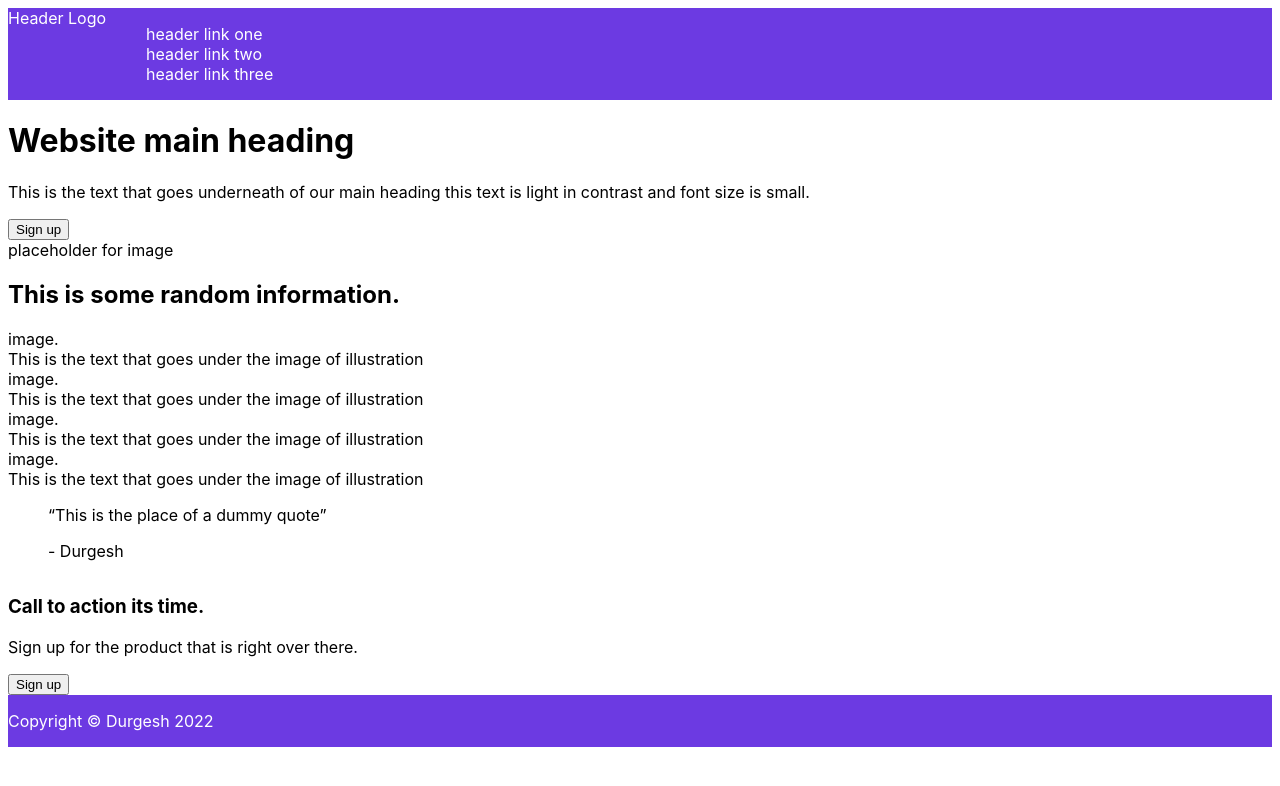
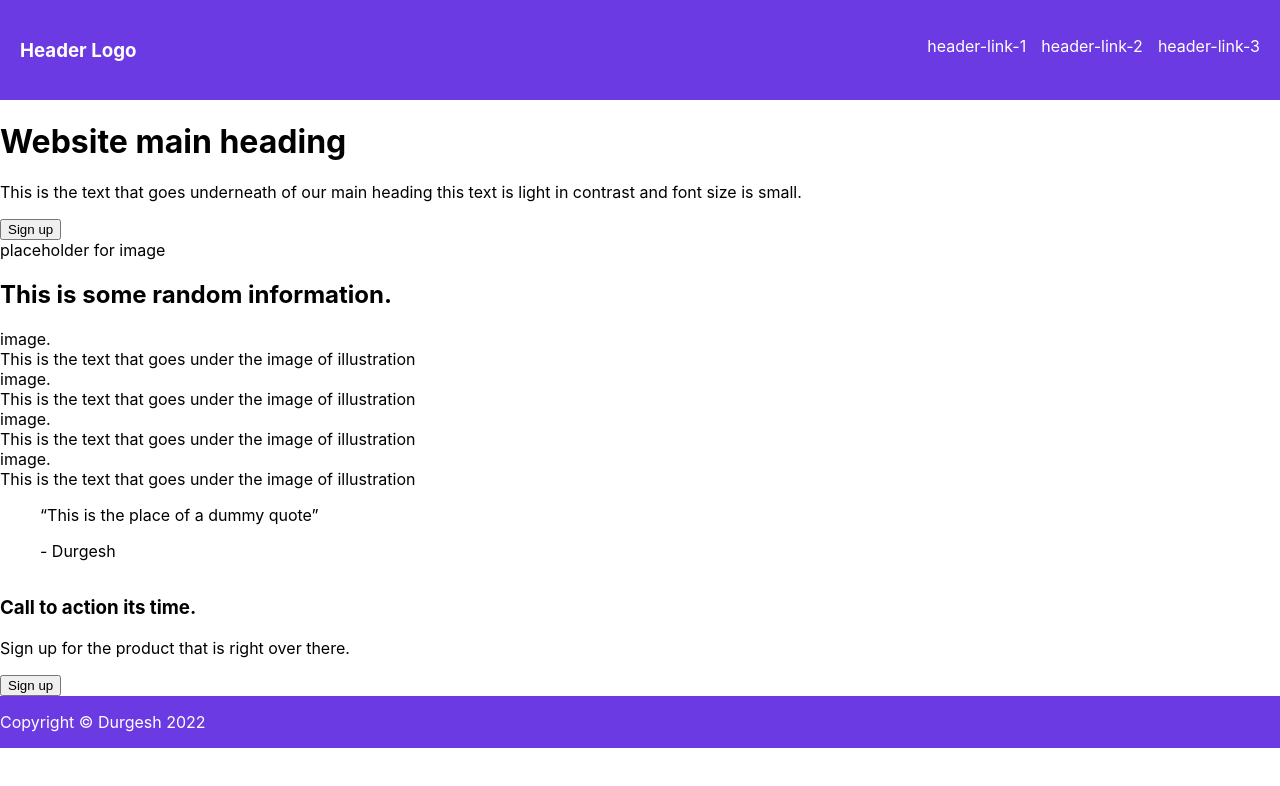
Before and after one commit to durgeshbg/landing-page-TOP, a plain HTML site: page index.html in a window 1280 px wide. Drawn offline with Linux system fonts and the light colour scheme.

Commit message:
Style Header

```diff
--- a/index.html
+++ b/index.html
@@ -10,14 +10,12 @@
 <body>
     <!-- Header -->
     <div id="header">
-        <div id="left-links">Header Logo</div>
-        <div id="right-links">
-            <ul>
-                <li><a href="#">header link one</a></li>
-                <li><a href="#">header link two</a></li>
-                <li><a href="#">header link three</a></li>
-            </ul>
-        </div>
+        <h3 id="left-links">Header Logo</h3>
+        <ul id="right-links">
+            <li><a href="#">header-link-1</a></li>
+            <li><a href="#">header-link-2</a></li>
+            <li><a href="#">header-link-3</a></li>
+        </ul>
     </div>
     <!-- Sections -->
     <!-- 1 -->
--- a/style.css
+++ b/style.css
@@ -3,6 +3,8 @@ body {
     display: flex;
     flex-direction: column;
     justify-content: space-between;
+    padding: 0px;
+    margin: 0px;
 }
 ul {
     list-style: none;
@@ -15,4 +17,13 @@ a {
     color: white;
     background-color: rgb(108, 58, 226);
     display: flex;
+    height: auto;
 }
+#header {
+    justify-content: space-between;
+    padding: 20px;
+}
+#right-links {
+    display: flex;
+    gap: 15px;
+}
```
